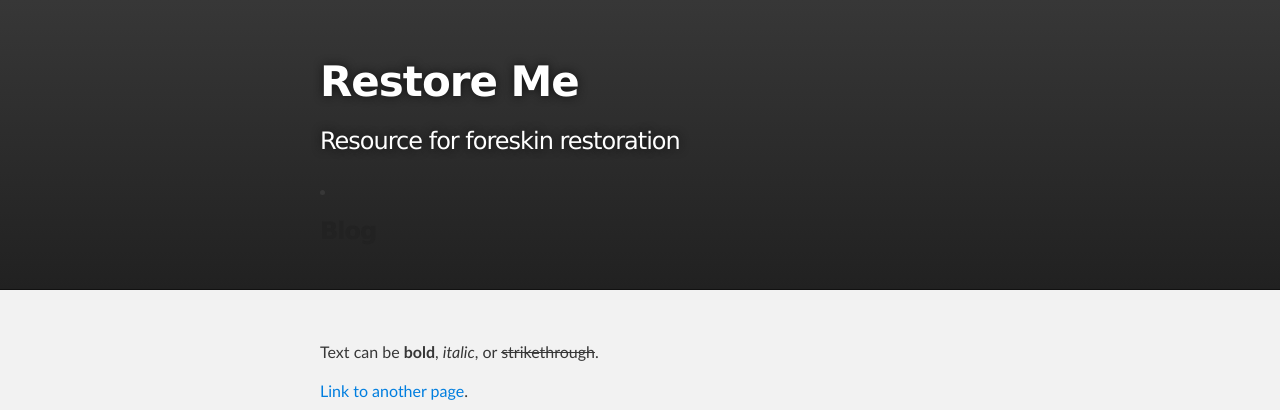
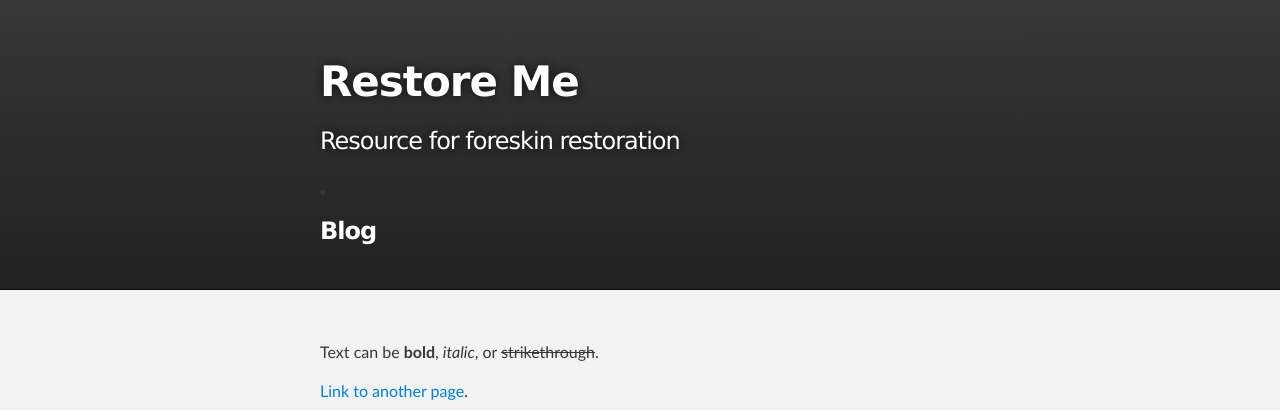
Before and after one commit to restore-me/restore-me.github.io, a Jekyll site: the page built from index.md, in a window 1280 px wide. Shown: the top 410 px of the page. Built offline with Jekyll 4.4.1, drawn with Linux system fonts in a browser that asks for light colours.

Commit message:
change color of links in header

```diff
--- a/_sass/jekyll-theme-slate.scss
+++ b/_sass/jekyll-theme-slate.scss
@@ -125,7 +125,7 @@ nav ul li, footer ul li { display: inline; margin-right: 20px; }
 header a {
   margin: 10px 0;
   font-weight: 700;
-  color:#222222;
+  color:#ffffff;
   font-family: 'Lucida Grande', 'Calibri', Helvetica, Arial, sans-serif;
   letter-spacing: -1px;
 }
```
